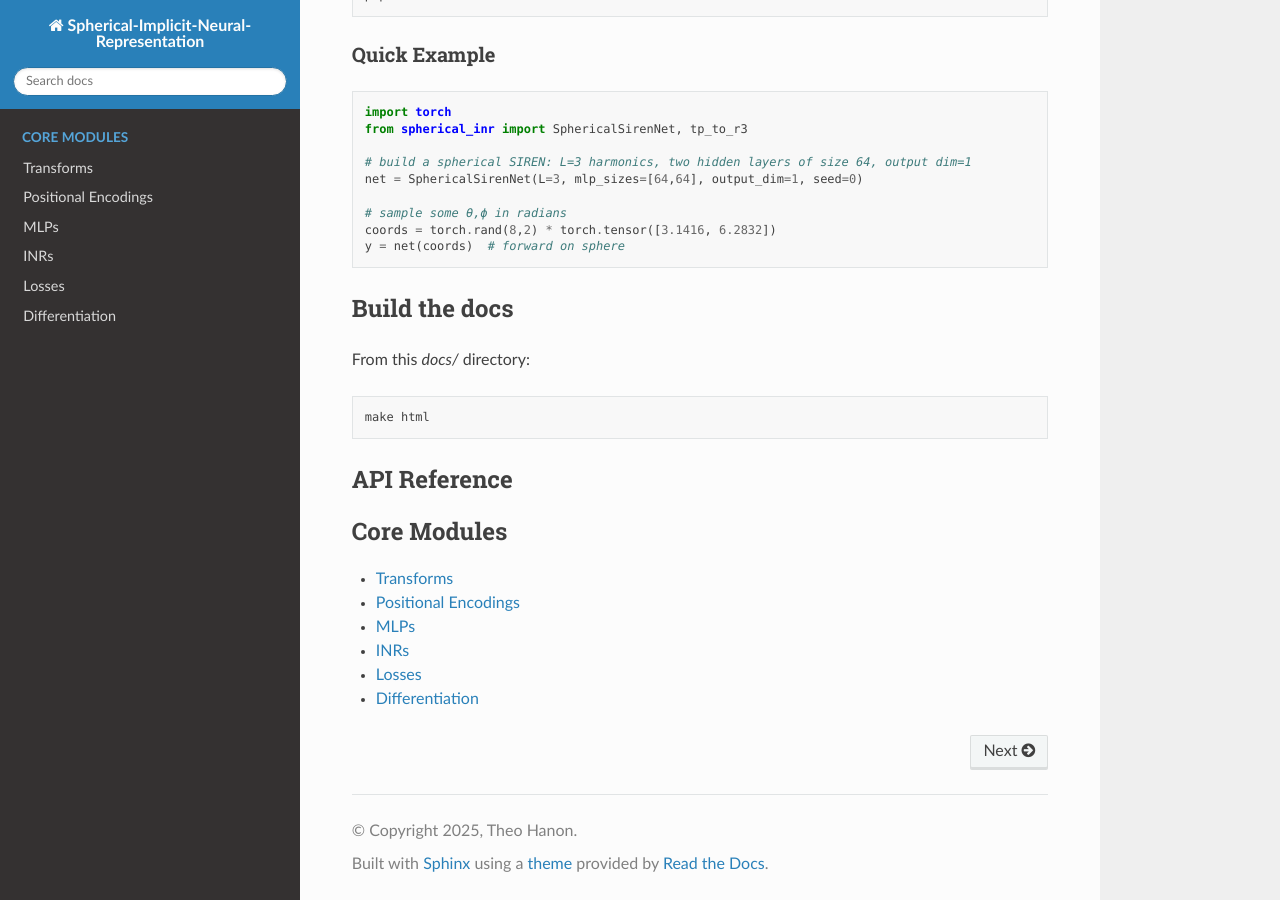
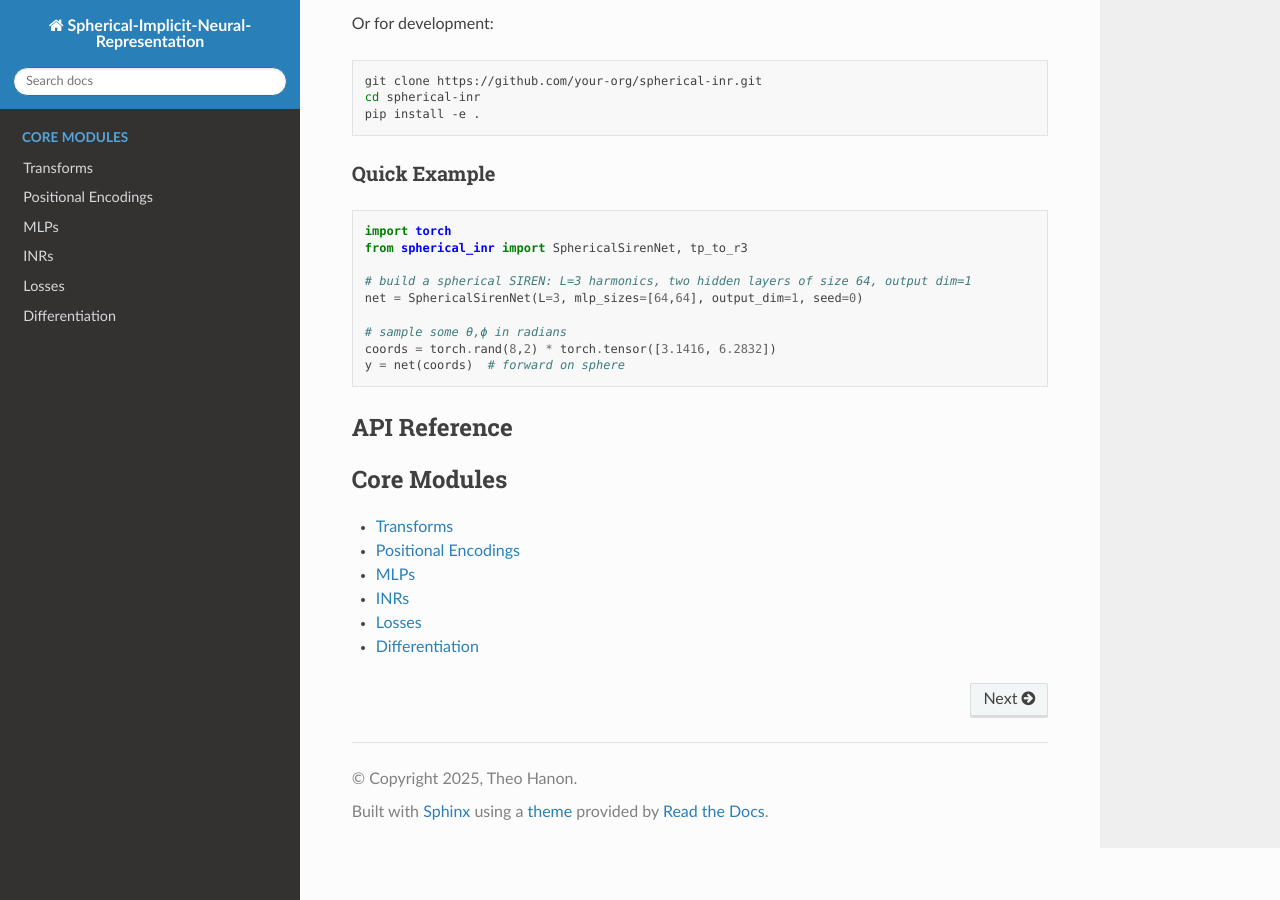
Before and after one commit to TheoHanon/Spherical-Implicit-Neural-Representation, a Sphinx documentation site: the page built from docs/index.rst, in a window 1280 px wide and 900 px high, scrolled down 702 px. Built offline with Sphinx 7.4.7 and the Read the Docs theme 3.1.0, drawn with Linux system fonts in a browser that asks for light colours.

Commit message:
Clean up documentation by removing unnecessary sections and correcting mathematical notation in positional encoding descriptions

```diff
--- a/docs/index.rst
+++ b/docs/index.rst
@@ -5,7 +5,6 @@
 
 .. image:: _static/atoms.png
    :alt: Spherical INR logo
-   :align: left
    :width: 120px
 
 A PyTorch library for building **Implicit Neural Representations** on spherical and 3D domains.
@@ -50,14 +49,6 @@
     coords = torch.rand(8,2) * torch.tensor([3.1416, 6.2832])
     y = net(coords)  # forward on sphere
 
-Build the docs
---------------
-
-From this `docs/` directory:
-
-.. code-block:: bash
-
-   make html
 
 API Reference
 -------------
--- a/docs/modules/transform.rst
+++ b/docs/modules/transform.rst
@@ -1,6 +1,5 @@
 Transforms
 ==========
-
 .. automodule:: spherical_inr.transforms
    :members:
    :undoc-members:
```
Also changed, not shown: 1 other file.
